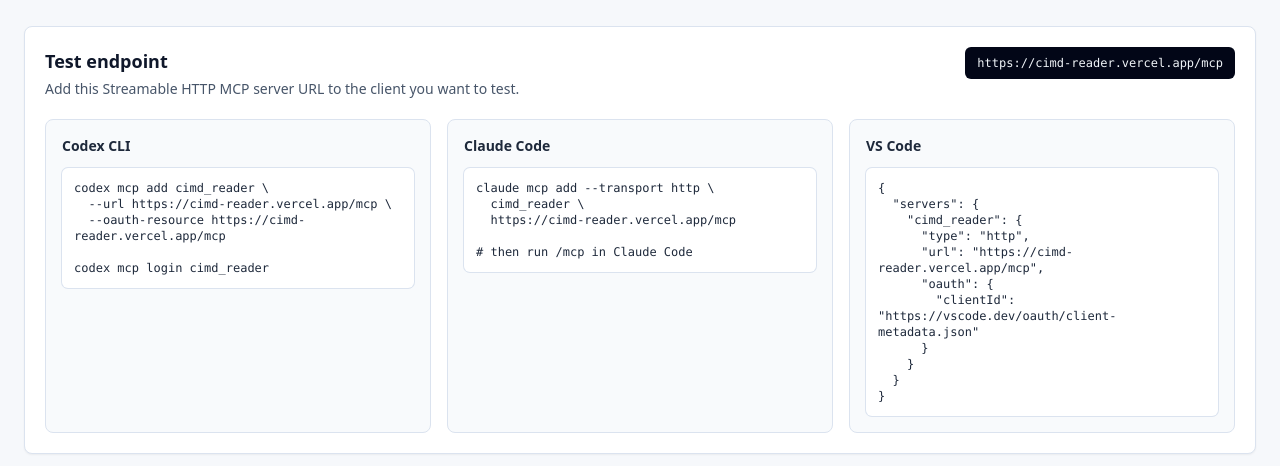
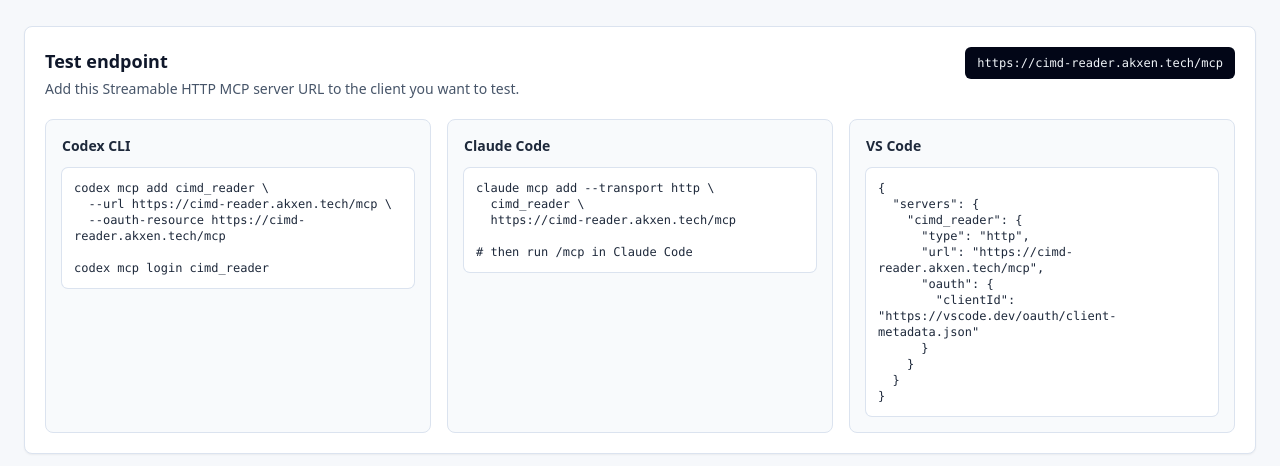
Before and after one commit to AkxenTech/cimd-reader, a Next.js app: page / in a window 1280 px wide. Shown: the part 235-701 px from the top of the page. Built offline with nearby package versions, Linux system fonts and the light colour scheme; no server answers; the database is empty.

Commit message:
Update MCP setup URL to custom domain

```diff
--- a/app/page.tsx
+++ b/app/page.tsx
@@ -69,7 +69,7 @@
             <p className="mt-1 text-sm text-slate-600">Add this Streamable HTTP MCP server URL to the client you want to test.</p>
           </div>
           <code className="break-all rounded-md bg-slate-950 px-3 py-2 font-mono text-xs text-slate-100">
-            https://cimd-reader.vercel.app/mcp
+            https://cimd-reader.akxen.tech/mcp
           </code>
         </div>
 
@@ -77,8 +77,8 @@
           <div className="rounded-lg border border-line bg-slate-50 p-4">
             <h3 className="text-sm font-semibold text-slate-800">Codex CLI</h3>
             <pre className="mt-3 overflow-auto rounded-md bg-white p-3 font-mono text-xs text-slate-800 ring-1 ring-line">{`codex mcp add cimd_reader \\
-  --url https://cimd-reader.vercel.app/mcp \\
-  --oauth-resource https://cimd-reader.vercel.app/mcp
+  --url https://cimd-reader.akxen.tech/mcp \\
+  --oauth-resource https://cimd-reader.akxen.tech/mcp
 
 codex mcp login cimd_reader`}</pre>
           </div>
@@ -87,7 +87,7 @@
             <h3 className="text-sm font-semibold text-slate-800">Claude Code</h3>
             <pre className="mt-3 overflow-auto rounded-md bg-white p-3 font-mono text-xs text-slate-800 ring-1 ring-line">{`claude mcp add --transport http \\
   cimd_reader \\
-  https://cimd-reader.vercel.app/mcp
+  https://cimd-reader.akxen.tech/mcp
 
 # then run /mcp in Claude Code`}</pre>
           </div>
@@ -98,7 +98,7 @@
   "servers": {
     "cimd_reader": {
       "type": "http",
-      "url": "https://cimd-reader.vercel.app/mcp",
+      "url": "https://cimd-reader.akxen.tech/mcp",
       "oauth": {
         "clientId": "https://vscode.dev/oauth/client-metadata.json"
       }
```
Also changed, not shown: 1 other file (tests, documents, lock files or other folders).
